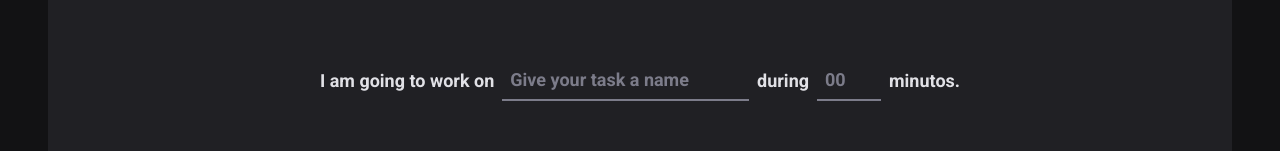
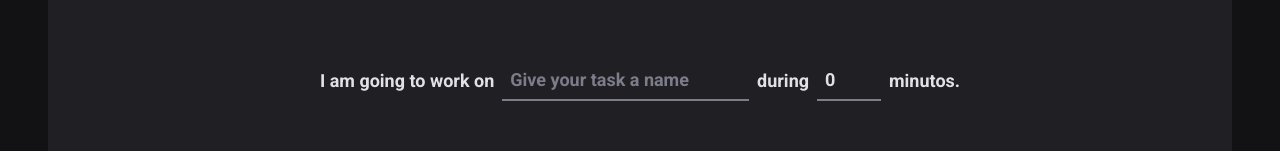
Before and after one commit to casbern/timer, a React (Vite) app: page / in a window 1280 px wide. Shown: the part 166-317 px from the top of the page. Built offline with nearby package versions, Linux system fonts and the light colour scheme.

Commit message:
used zod to validate the form fiels reset the field

```diff
--- a/src/pages/Home/index.tsx
+++ b/src/pages/Home/index.tsx
@@ -21,13 +21,20 @@
     .max(60, 'The cycle needs to be maximum 60 minutes'),
 })
 
+type NewCycleFormData = zod.infer<typeof newCycleFormValidationSchema>
+
 export function Home() {
-  const { register, handleSubmit, watch } = useForm({
+  const { register, handleSubmit, watch, reset } = useForm<NewCycleFormData>({
     resolver: zodResolver(newCycleFormValidationSchema),
+    defaultValues: {
+      task: '',
+      minutesAmount: 0,
+    },
   })
 
-  function handleCreateNewCycle(data: any) {
+  function handleCreateNewCycle(data: NewCycleFormData) {
     console.log(data)
+    reset()
   }
 
   const task = watch('task')
@@ -61,7 +68,7 @@
             step={5}
             min={5}
             max={60}
-            {...register('minutes')}
+            {...register('minutesAmount')}
           />
 
           <span>minutos.</span>
```
